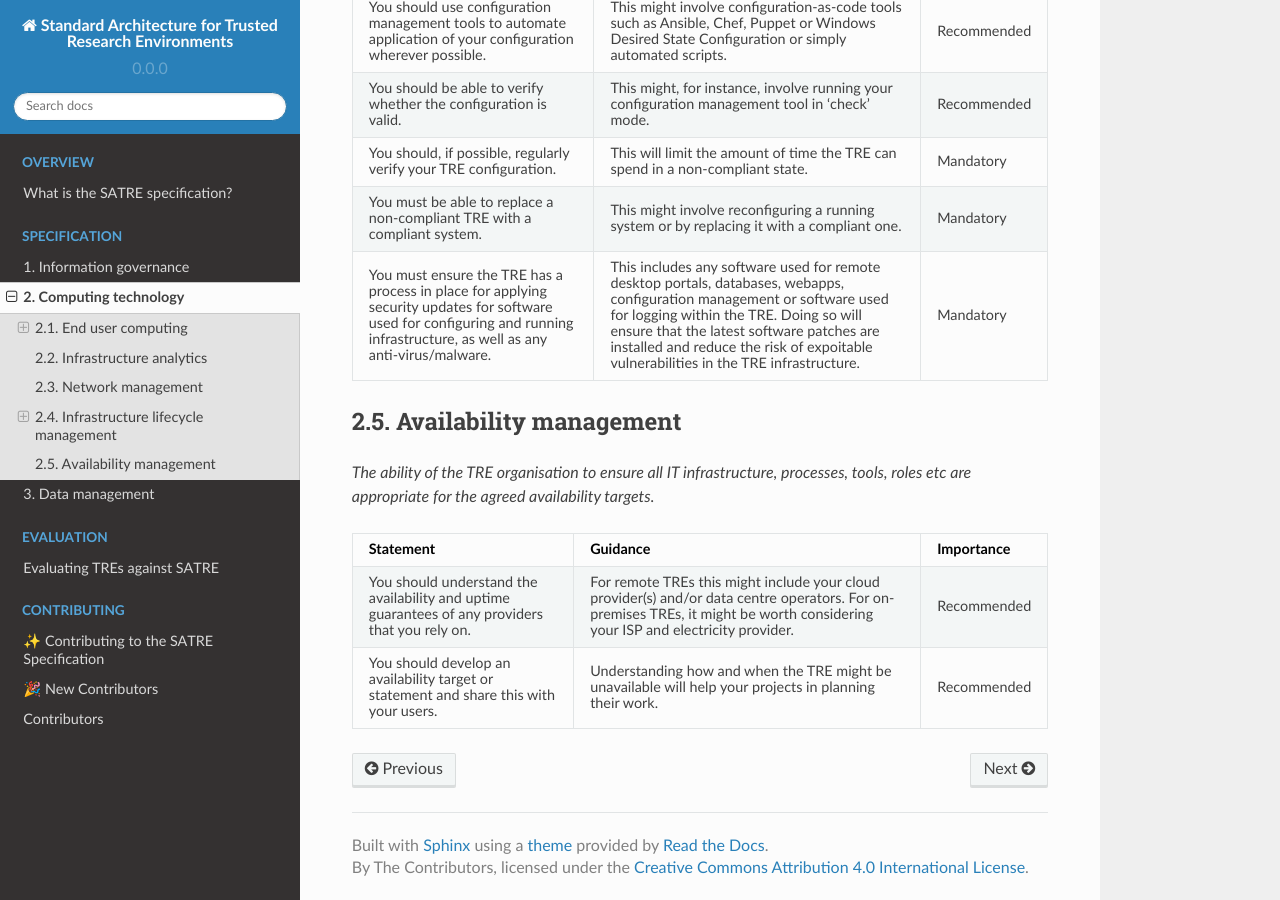
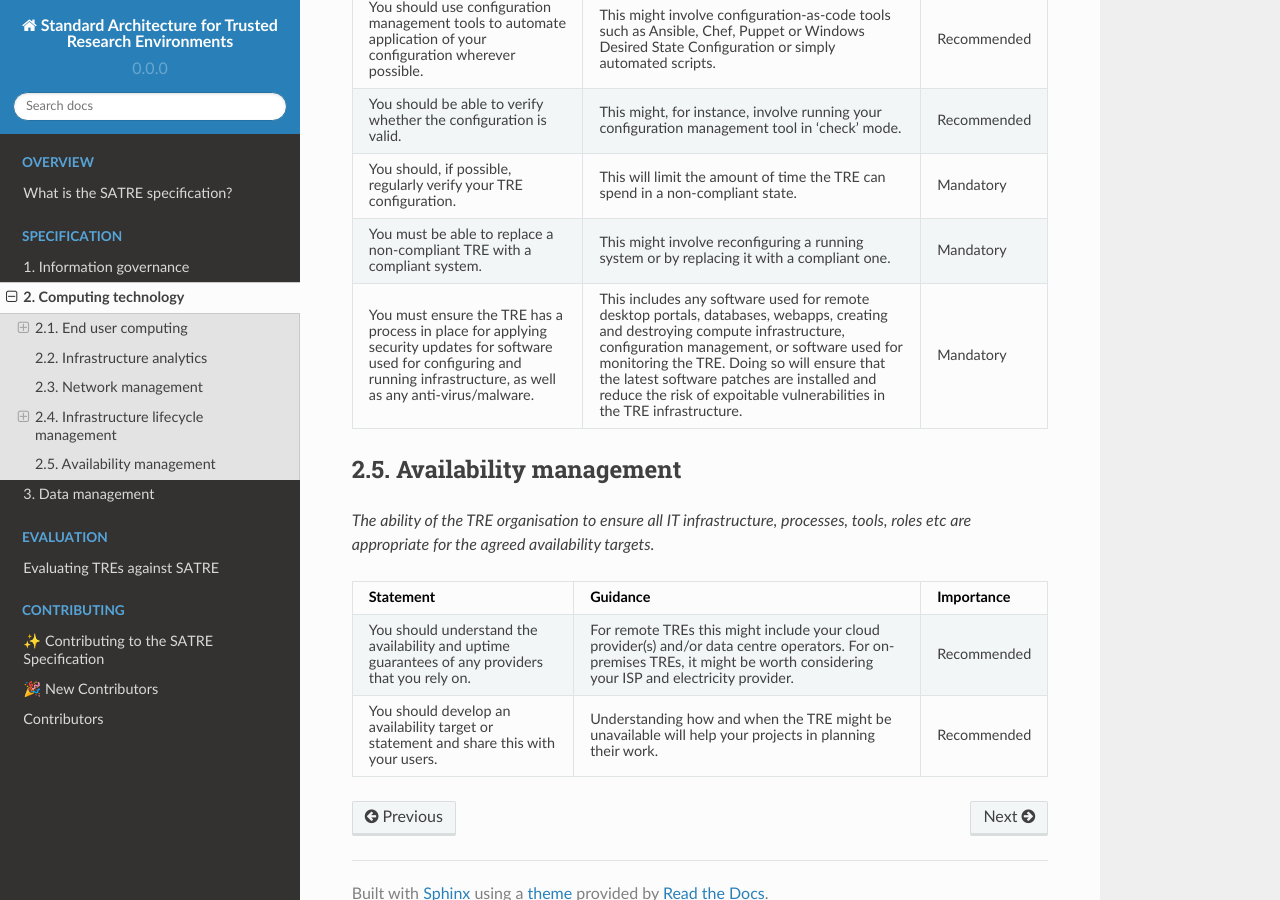
Before and after one commit to sa-tre/satre-specification, a Sphinx documentation site: the page built from docs/source/pillars/computing_technology.md, in a window 1280 px wide and 900 px high, scrolled down 5767 px. Built offline with Sphinx 7.4.7 and the Read the Docs theme 2.0.0, drawn with Linux system fonts in a browser that asks for light colours.

Commit message:
Update docs/source/pillars/computing_technology.md
Co-authored-by: Simon Li <orpheus+devel@gmail.com>

````diff
--- a/docs/source/pillars/computing_technology.md
+++ b/docs/source/pillars/computing_technology.md
@@ -273,7 +273,7 @@ _The ability of the TRE organisation to identify, maintain, and verify informati
   - This might involve reconfiguring a running system or by replacing it with a compliant one.
   - Mandatory
 * - You must ensure the TRE has a process in place for applying security updates for software used for configuring and running infrastructure, as well as any anti-virus/malware.
-  - This includes any software used for remote desktop portals, databases, webapps, configuration management or software used for logging within the TRE.
+  - This includes any software used for remote desktop portals, databases, webapps, creating and destroying compute infrastructure, configuration management, or software used for monitoring the TRE.
     Doing so will ensure that the latest software patches are installed and reduce the risk of expoitable vulnerabilities in the TRE infrastructure.
   - Mandatory
 ```
````
